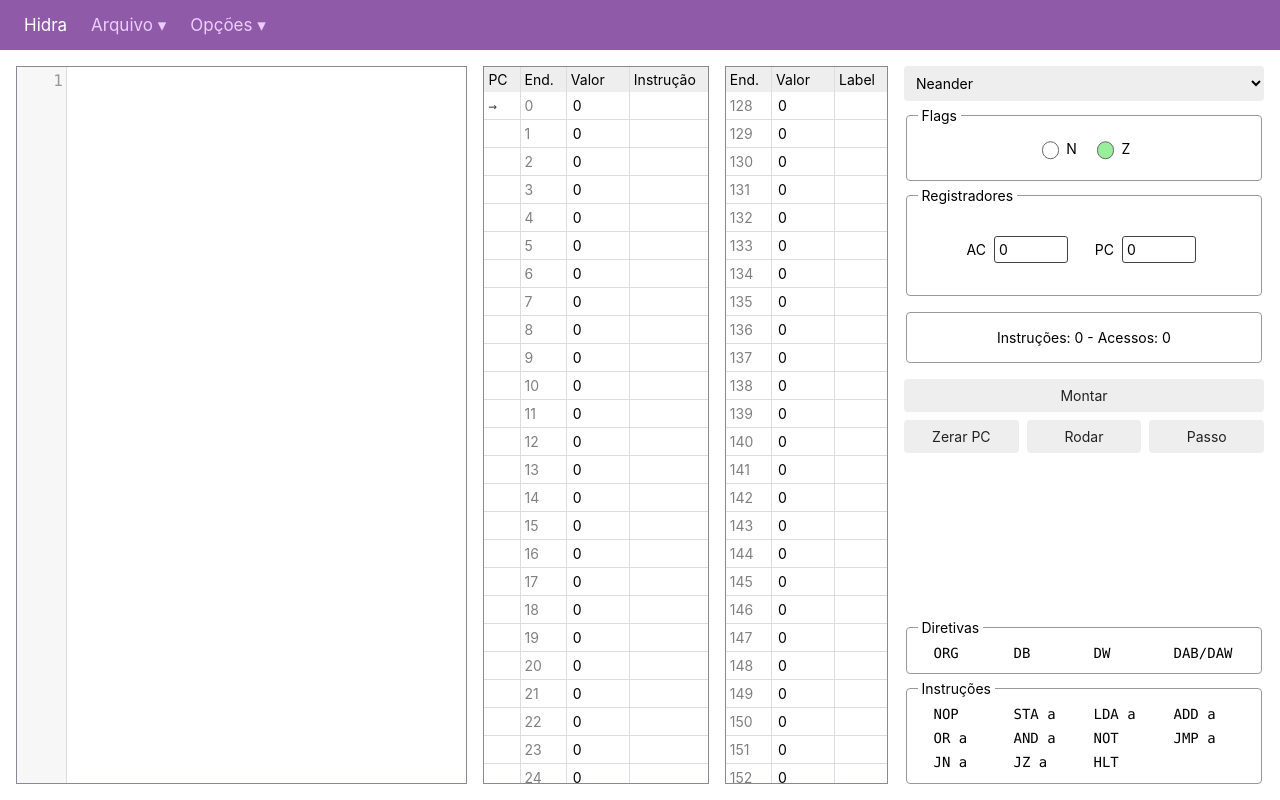
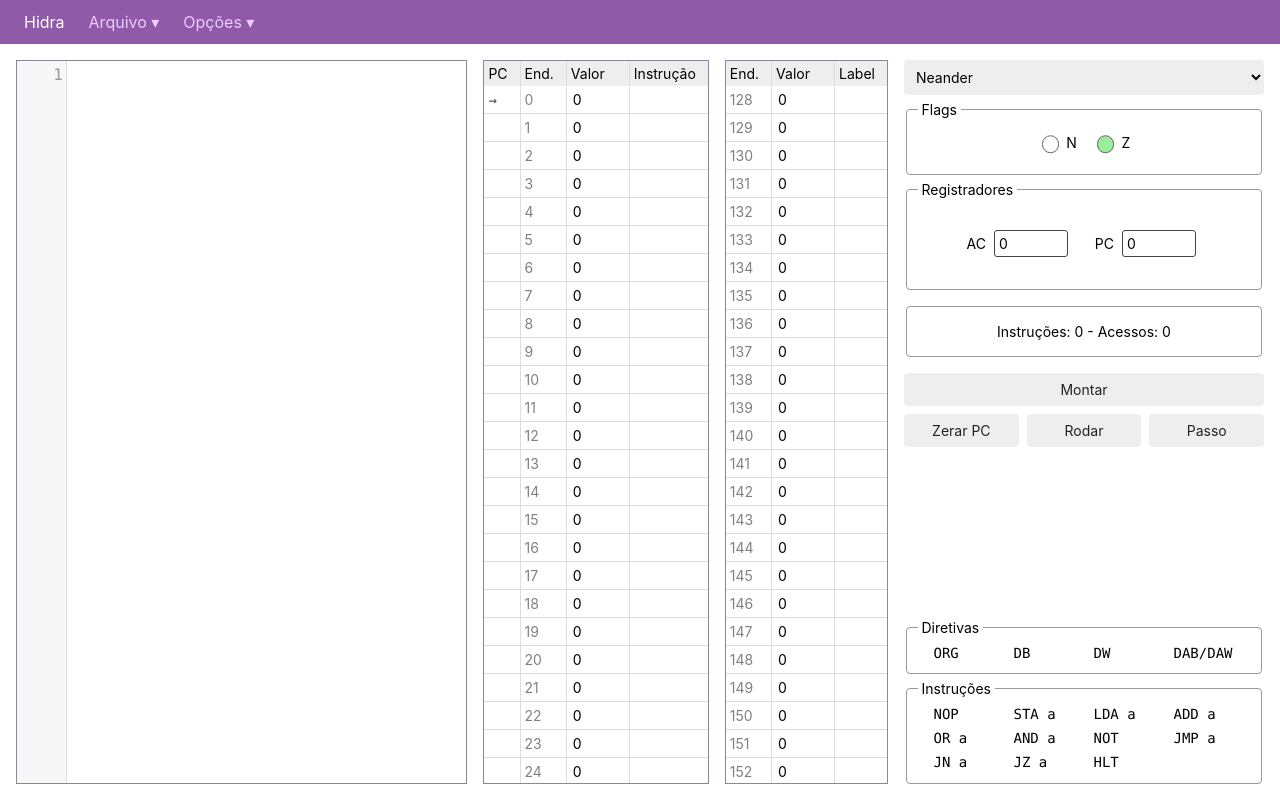
Before and after one commit to felipeal/hidra-web, a React (Create React App) app: page / in a window 1280 px wide. Built offline with nearby package versions, Linux system fonts and the light colour scheme.

Commit message:
Adjust navigation bar height

```diff
--- a/src/style.css
+++ b/src/style.css
@@ -32,9 +32,12 @@ select, fieldset, button, table, input, .pc-sp-arrow {
 /* Navigation bar
 /******************************************************************************/
 
+.navbar, .navbar-item {
+  font-size: 16px;
+}
+
 .navbar {
   background-color: rgb(143, 90, 168);
-  font-size: 17px;
   color: white;
 }
 
@@ -42,7 +45,6 @@ select, fieldset, button, table, input, .pc-sp-arrow {
 .navbar-item {
   border: none;
   padding: 8px;
-  font-size: 17px;
   cursor: pointer;
   background-color: unset;
   color: #ecf;
--- a/src/ui/App.tsx
+++ b/src/ui/App.tsx
@@ -58,7 +58,8 @@ const hideBusy = () => document.body.classList.remove("is-busy");
 
 let timeout: NodeJS.Timeout;
 
-const navBarHeightPx = 50;
+const navBarHeightPx = 44;
+
 const showWIP = false;
 
 export default function App() {
```
